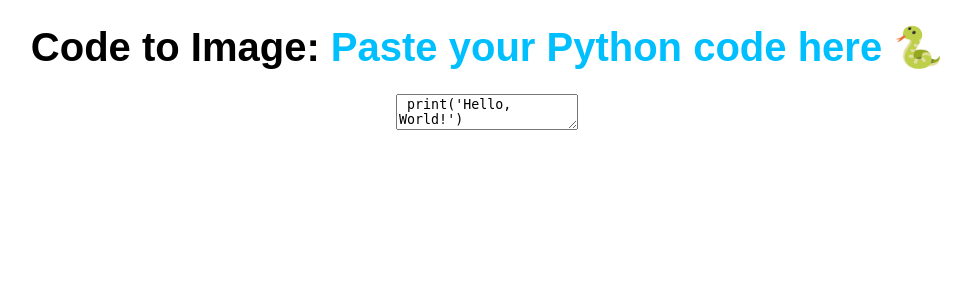
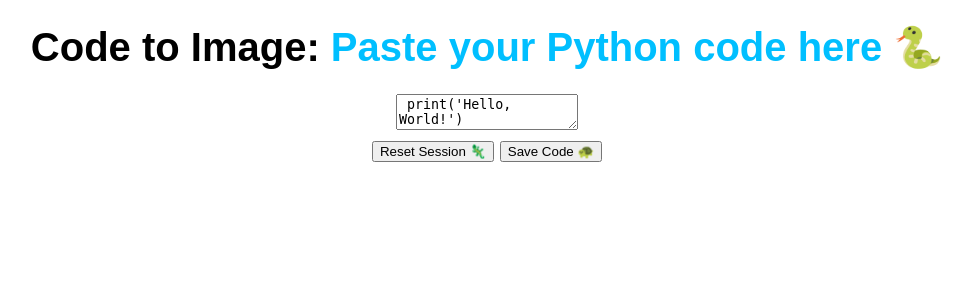
Before and after one commit to nikitaSisikin/code2im, a Flask app: page /save_code in a window 1280 px wide. Shown: the top 300 px of the page, without its empty margins (153-1125 px from the left). Run offline with Flask 3, Linux system fonts and the light colour scheme.

Commit message:
added a route for saving the code, added div 'controls' for save/reset buttons

```diff
--- a/app.py
+++ b/app.py
@@ -32,6 +32,15 @@ def code():
     # Render the 'code_input.html' template with the provided context
     return render_template("code_input.html", **context)
 
+# Define a route for saving the code
+@app.route("/save_code", methods=["POST"])
+def save_code():
+    # Retrieve the code from the form submitted in the request
+    session["code"] = request.form.get("code")
+
+    # Redirect to the '/code' route to display the updated code input page
+    return redirect(url_for("code"))
+
 # Define a route for resetting the session
 @app.route("/reset_session", methods=["POST"])
 def reset_session():
--- a/templates/code_input.html
+++ b/templates/code_input.html
@@ -10,11 +10,21 @@
 {% block content %}
     <!-- Create a form for code input -->
     <form>
-        <!-- Textarea for users to paste their code with a placeholder -->
-        <textarea
-            class="code"
-            name="code"
-            placeholder="Paste your code here 🐍."
-        > {{code}}</textarea>
+      <!-- Textarea for users to paste their code with a placeholder -->
+      <textarea
+          class="code"
+          name="code"
+          placeholder="Paste your code here 🐍."
+        > {{code}}
+      </textarea>
+      <!-- Div for Save code and Reset Session buttons -->
+      <div class="controls">
+        <button formmethod="post" formaction="{{ url_for('reset_session') }}">
+          Reset Session 🦎
+        </button>
+        <button formmethod="post" formaction="{{ url_for('save_code') }}">
+          Save Code 🐢
+        </button>
+      </div>
     </form>
 {% endblock content %}
```
